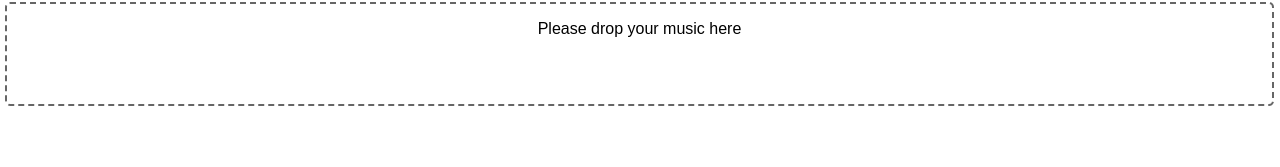
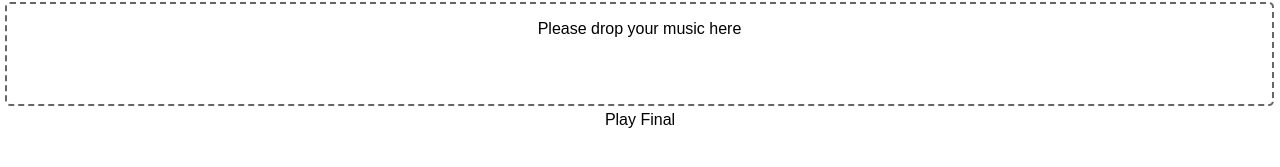
Before and after one commit to DanielMSchmidt/dancesport-finals, a React (Create React App) app: page / in a window 1280 px wide. Shown: the part 193-360 px from the top of the page. Built offline with nearby package versions, Linux system fonts and the light colour scheme.

Commit message:
play an entire play list cropped to a certain length

```diff
--- a/src/App.js
+++ b/src/App.js
@@ -3,11 +3,43 @@ import "./App.css";
 
 import MusicDrop from "./MusicDrop";
 import SongList from "./SongList";
+import playSongFromFile from "./playFromFile";
+
+const seconds = 1000;
 
 class App extends Component {
   constructor() {
     super();
-    this.state = { songs: [] };
+    this.state = { songs: [], defaultLength: 10 };
+  }
+
+  async playFinal() {
+    console.log("PlayFinal");
+    const { defaultLength, fadeTime, songs } = this.state;
+
+    const songSources = [];
+    for (let i = 0; i < songs.length; i++) {
+      console.log("Decode", i);
+      const source = await playSongFromFile(songs[i]);
+      songSources.push(source);
+      console.log("Done", i);
+    }
+
+    // play songs for given length after each other
+    for (let i = 0; i <= songSources.length; i++) {
+      setTimeout(() => {
+        const num = i;
+        if (num !== 0) {
+          songSources[num - 1].stop();
+          console.timeEnd("NUM" + (num - 1));
+        }
+        console.time("NUM" + num);
+
+        if (num !== songSources.length) {
+          songSources[num].start();
+        }
+      }, defaultLength * seconds * i);
+    }
   }
 
   render() {
@@ -25,6 +57,8 @@ class App extends Component {
               }))
             }
           />
+
+          <a onClick={this.playFinal.bind(this)}>Play Final</a>
         </section>
 
         <section>
```
